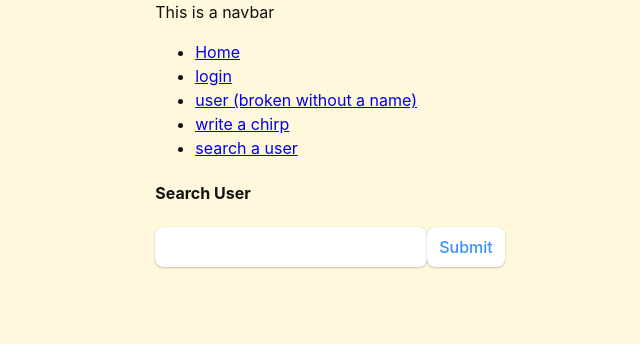
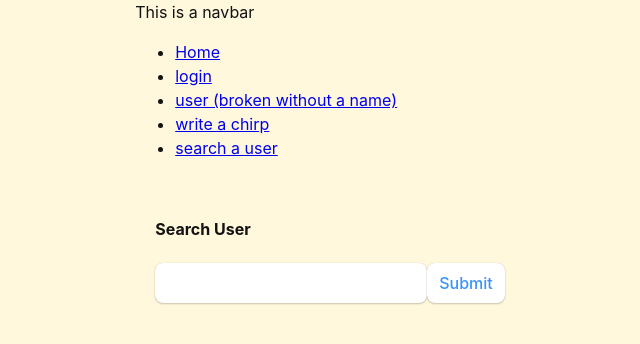
Before and after one commit to sassansh/UBChirps, a React (Vite) app in the folder Frontend/UBCChirps-frontend/: page /search in a window 1280 px wide. Shown: the top 344 px of the page, without its empty margins (310-950 px from the left). Built offline with nearby package versions, Linux system fonts and the light colour scheme.

Commit message:
finished search

```diff
--- a/Frontend/UBCChirps-frontend/src/routes/chirp.css
+++ b/Frontend/UBCChirps-frontend/src/routes/chirp.css
@@ -20,6 +20,7 @@ h2 {
     left: 30%;
 
 }
+<<<<<<< Updated upstream
 
 .chirpButton {
 
@@ -29,3 +30,6 @@ h2 {
     left: 50%;
     margin-right: -50%;
 }
+
+=======
+>>>>>>> Stashed changes
--- a/Frontend/UBCChirps-frontend/src/routes/login.css
+++ b/Frontend/UBCChirps-frontend/src/routes/login.css
@@ -42,3 +42,7 @@
   font-weight: bold;
   font-family: "Roboto", arial, sans-serif;
 }
+<<<<<<< Updated upstream
+=======
+
+>>>>>>> Stashed changes
--- a/Frontend/UBCChirps-frontend/src/routes/search.jsx
+++ b/Frontend/UBCChirps-frontend/src/routes/search.jsx
@@ -1,24 +1,26 @@
 import React from 'react'
 import { useRef } from 'react'
 import { useState } from 'react'
+import { Link } from 'react-router-dom'
 import Navbar from '../components/navbar'
 
 const Search = () => {
+  const [users, setUsers] = useState([])
+
   return (
     <div className="search-page">
         <Navbar />
-        <SearchBar />
+        <SearchBar setUsers={setUsers}/>
+        <SearchResult users={users} />
     </div>
   )
 }
 
-const SearchBar = () => {
+const SearchBar = ({setUsers}) => {
     const inputRef = useRef();
-    const [users, setUsers] = useState([])
 
     const handleSubmit = async(e) => {
         e.preventDefault();
-        // console.log(inputRef.current.value)
         const searchValue = inputRef.current.value
 
         //fetch data
@@ -26,14 +28,13 @@ const SearchBar = () => {
         const url = `http://localhost:8000/api/users/search?name=${searchValue}`
         const res = await fetch(url);
         const users = await res.json();
-        console.log(users)
         setUsers(users);
     }
 
     return (
-      <div>
+      <div style={{padding:20}}>
         <h4>Search User</h4>
-        <form className="search-form" onSubmit={(e) => handleSubmit(e)} action="submit">
+        <form style={{display:"flex"}} onSubmit={(e) => handleSubmit(e)} action="submit">
             <input ref={inputRef} type="text" />
             <button onSubmit={(e) => handleSubmit(e)}>Submit</button>
         </form>
@@ -41,6 +42,21 @@ const SearchBar = () => {
     )
   }
 
+  const SearchResult = ({users}) => {
+    return (
+        <div style={{paddingLeft:20}}>
+        {users.map(user =>
+
+            <Link to={`../user/${user.googleId}`}>
+                <div style={{display:"flex"}}>
+                    <img style={{height: 25, width:25}} src={user.picture}/>
+                    <div>{user.displayName}</div>
+                </div>
+            </Link>
+        )}
+        </div>
+    )
+  }
 
 
 export default Search
```
